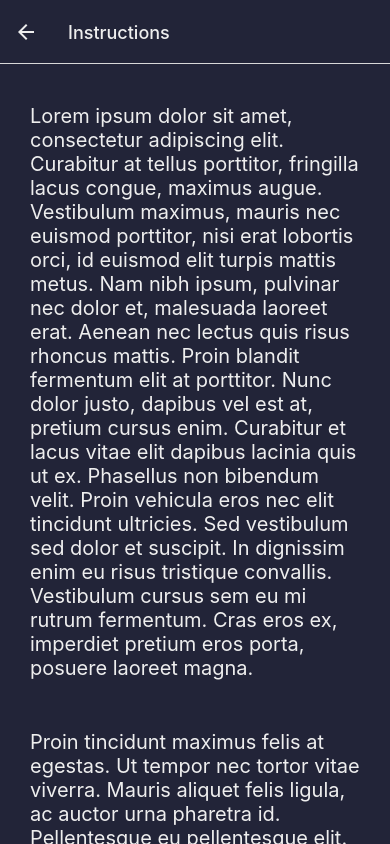
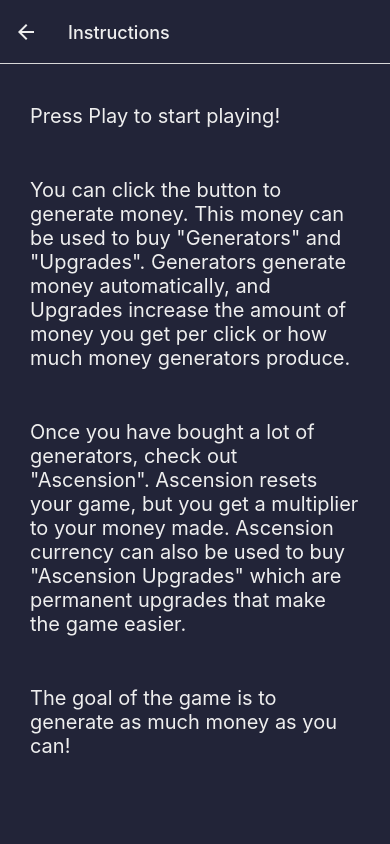
Before and after one commit to JoshuaCleverley/Mobile-Game, a React Native app: screen /Instructions in a window 390 px wide. Built offline with nearby package versions, Linux system fonts and the light colour scheme.

Commit message:
Instructions and Finish for Assignment

```diff
--- a/src/GameData/AscensionUpgrades.ts
+++ b/src/GameData/AscensionUpgrades.ts
@@ -17,16 +17,6 @@ export const ascensionUpgrades: AscensionUpgrade[] = [
     name: 'Upgrade Clicks',
     description: '50x production from clicking',
     price: 100,
-    moneyMultiplier: 100,
-    generators: [],
-    click: true,
-    owned: false,
-  },
-  {
-    id: 0,
-    name: 'Upgrade Clicks II',
-    description: '100x production from clicking',
-    price: 1000,
     moneyMultiplier: 100,
     generators: [],
     click: true,
--- a/src/Screens/Game/AscensionScreen.tsx
+++ b/src/Screens/Game/AscensionScreen.tsx
@@ -25,8 +25,6 @@ export default function AscensionScreen({ navigation, route }: ScreenProps) {
   const Ascend = () => {
     // Calculate ascension points to be gained based on cost of all generators purchased
     // This will be used to unlock ascension upgrades
-    // NOTE: This is temporary, will be changed to a more complex formula later based on
-    //       data such as total money gained, total income, etc.
     // The current formula is: (total cost of all generators) / 1000
     let ascensionCurrencyGained = 0
 
--- a/src/Screens/InstructionsScreen.tsx
+++ b/src/Screens/InstructionsScreen.tsx
@@ -28,18 +28,7 @@ export default function InstructionsScreen({ navigation, route }: ScreenProps) {
               color: isDarkMode ? colors.text.dark : colors.text.light,
             },
           ]}>
-          Lorem ipsum dolor sit amet, consectetur adipiscing elit. Curabitur at
-          tellus porttitor, fringilla lacus congue, maximus augue. Vestibulum
-          maximus, mauris nec euismod porttitor, nisi erat lobortis orci, id
-          euismod elit turpis mattis metus. Nam nibh ipsum, pulvinar nec dolor
-          et, malesuada laoreet erat. Aenean nec lectus quis risus rhoncus
-          mattis. Proin blandit fermentum elit at porttitor. Nunc dolor justo,
-          dapibus vel est at, pretium cursus enim. Curabitur et lacus vitae elit
-          dapibus lacinia quis ut ex. Phasellus non bibendum velit. Proin
-          vehicula eros nec elit tincidunt ultricies. Sed vestibulum sed dolor
-          et suscipit. In dignissim enim eu risus tristique convallis.
-          Vestibulum cursus sem eu mi rutrum fermentum. Cras eros ex, imperdiet
-          pretium eros porta, posuere laoreet magna.
+          Press Play to start playing!
         </Text>
         <Text
           style={[
@@ -48,14 +37,10 @@ export default function InstructionsScreen({ navigation, route }: ScreenProps) {
               color: isDarkMode ? colors.text.dark : colors.text.light,
             },
           ]}>
-          Proin tincidunt maximus felis at egestas. Ut tempor nec tortor vitae
-          viverra. Mauris aliquet felis ligula, ac auctor urna pharetra id.
-          Pellentesque eu pellentesque elit. Proin purus augue, pretium vitae
-          quam sed, condimentum lobortis sem. Curabitur ut pulvinar lectus,
-          aliquam vulputate mauris. Ut et vehicula orci, sed ullamcorper leo.
-          Aenean sapien felis, viverra sed eros dignissim, feugiat vulputate
-          urna. Etiam nec dui nibh. Praesent tincidunt ex lorem, quis convallis
-          risus faucibus eget.
+          You can click the button to generate money. This money can be used to
+          buy "Generators" and "Upgrades". Generators generate money
+          automatically, and Upgrades increase the amount of money you get per
+          click or how much money generators produce.
         </Text>
         <Text
           style={[
@@ -64,18 +49,10 @@ export default function InstructionsScreen({ navigation, route }: ScreenProps) {
               color: isDarkMode ? colors.text.dark : colors.text.light,
             },
           ]}>
-          Ut suscipit varius sapien vel sollicitudin. Phasellus fringilla magna
-          sed nibh convallis tempus. Vivamus ultrices quis urna id hendrerit.
-          Praesent sit amet ullamcorper arcu. Vivamus pretium purus ac diam
-          porta consectetur. Fusce in commodo lorem, eu luctus libero. Nunc nec
-          semper lorem, et cursus tortor. Vestibulum ante ipsum primis in
-          faucibus orci luctus et ultrices posuere cubilia curae; Integer
-          vestibulum, nisl non ultrices finibus, velit lorem consequat dolor, ut
-          varius turpis justo id felis. In aliquam justo pulvinar ullamcorper
-          dignissim. Curabitur ullamcorper, diam tempor scelerisque pharetra,
-          metus justo pellentesque eros, eget sollicitudin nisl sem non nulla.
-          In non pharetra tellus. Integer lacinia sem augue, mollis tincidunt
-          ipsum mollis sed.
+          Once you have bought a lot of generators, check out "Ascension".
+          Ascension resets your game, but you get a multiplier to your money
+          made. Ascension currency can also be used to buy "Ascension Upgrades"
+          which are permanent upgrades that make the game easier.
         </Text>
         <Text
           style={[
@@ -84,38 +61,7 @@ export default function InstructionsScreen({ navigation, route }: ScreenProps) {
               color: isDarkMode ? colors.text.dark : colors.text.light,
             },
           ]}>
-          Ut suscipit varius sapien vel sollicitudin. Phasellus fringilla magna
-          sed nibh convallis tempus. Vivamus ultrices quis urna id hendrerit.
-          Praesent sit amet ullamcorper arcu. Vivamus pretium purus ac diam
-          porta consectetur. Fusce in commodo lorem, eu luctus libero. Nunc nec
-          semper lorem, et cursus tortor. Vestibulum ante ipsum primis in
-          faucibus orci luctus et ultrices posuere cubilia curae; Integer
-          vestibulum, nisl non ultrices finibus, velit lorem consequat dolor, ut
-          varius turpis justo id felis. In aliquam justo pulvinar ullamcorper
-          dignissim. Curabitur ullamcorper, diam tempor scelerisque pharetra,
-          metus justo pellentesque eros, eget sollicitudin nisl sem non nulla.
-          In non pharetra tellus. Integer lacinia sem augue, mollis tincidunt
-          ipsum mollis sed.
-        </Text>
-        <Text
-          style={[
-            styles.instructionsBody,
-            {
-              color: isDarkMode ? colors.text.dark : colors.text.light,
-            },
-          ]}>
-          Ut suscipit varius sapien vel sollicitudin. Phasellus fringilla magna
-          sed nibh convallis tempus. Vivamus ultrices quis urna id hendrerit.
-          Praesent sit amet ullamcorper arcu. Vivamus pretium purus ac diam
-          porta consectetur. Fusce in commodo lorem, eu luctus libero. Nunc nec
-          semper lorem, et cursus tortor. Vestibulum ante ipsum primis in
-          faucibus orci luctus et ultrices posuere cubilia curae; Integer
-          vestibulum, nisl non ultrices finibus, velit lorem consequat dolor, ut
-          varius turpis justo id felis. In aliquam justo pulvinar ullamcorper
-          dignissim. Curabitur ullamcorper, diam tempor scelerisque pharetra,
-          metus justo pellentesque eros, eget sollicitudin nisl sem non nulla.
-          In non pharetra tellus. Integer lacinia sem augue, mollis tincidunt
-          ipsum mollis sed.
+          The goal of the game is to generate as much money as you can!
         </Text>
       </ScrollView>
     </SafeAreaView>
```
